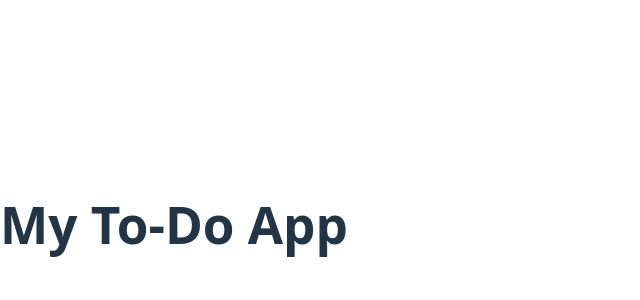
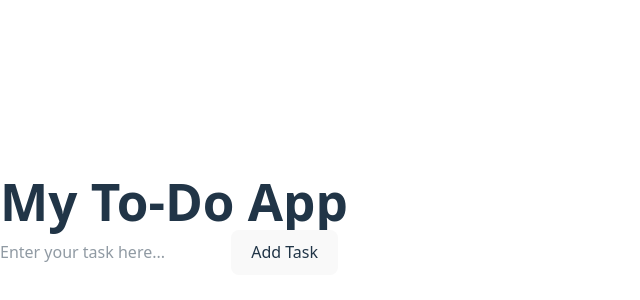
Before and after one commit to hamzas4011/to-do, a React app: page / in a window 1280 px wide. Shown: the part 192-492 px from the top of the page, without its empty margins (0-640 px from the left). Built offline with nearby package versions, Linux system fonts and the light colour scheme; the HTML template or start-up script is replaced by a standard one.

Commit message:
taskinput

```diff
--- a/src/App.tsx
+++ b/src/App.tsx
@@ -1,3 +1,10 @@
+import TaskInput from './components/TaskInput';
+
 export default function App() {
-  return <h1 className="text-2xl font-bold text-center mt-8">My To-Do App</h1>;
+    return (
+  <div>
+     <h1 className="text-2xl font-bold text-center mt-8">My To-Do App</h1>
+      <TaskInput />
+  </div>
+    );
 }
--- a/src/components/TaskInput.tsx
+++ b/src/components/TaskInput.tsx
@@ -1,5 +1,4 @@
 import React, { useState } from 'react';
-import './App.css';
 
 export default function TaskInput() {
     return (
```
